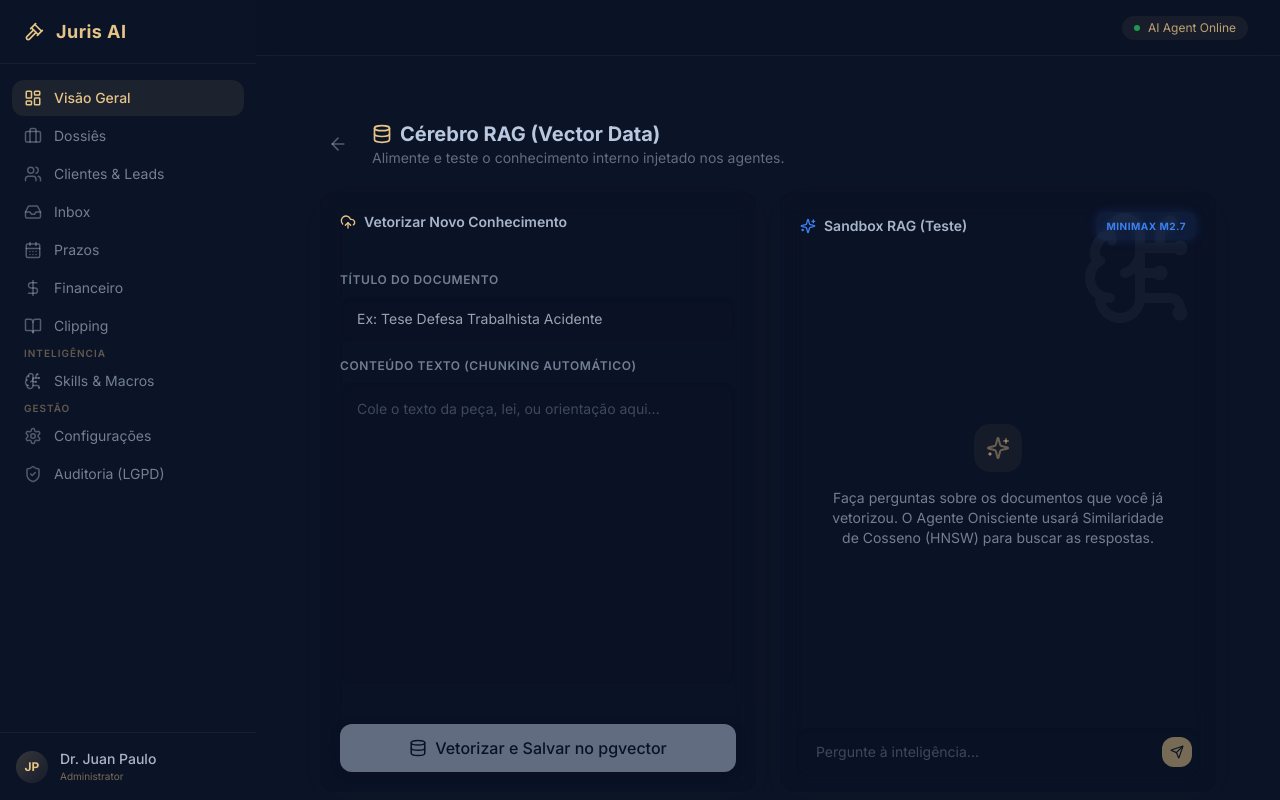
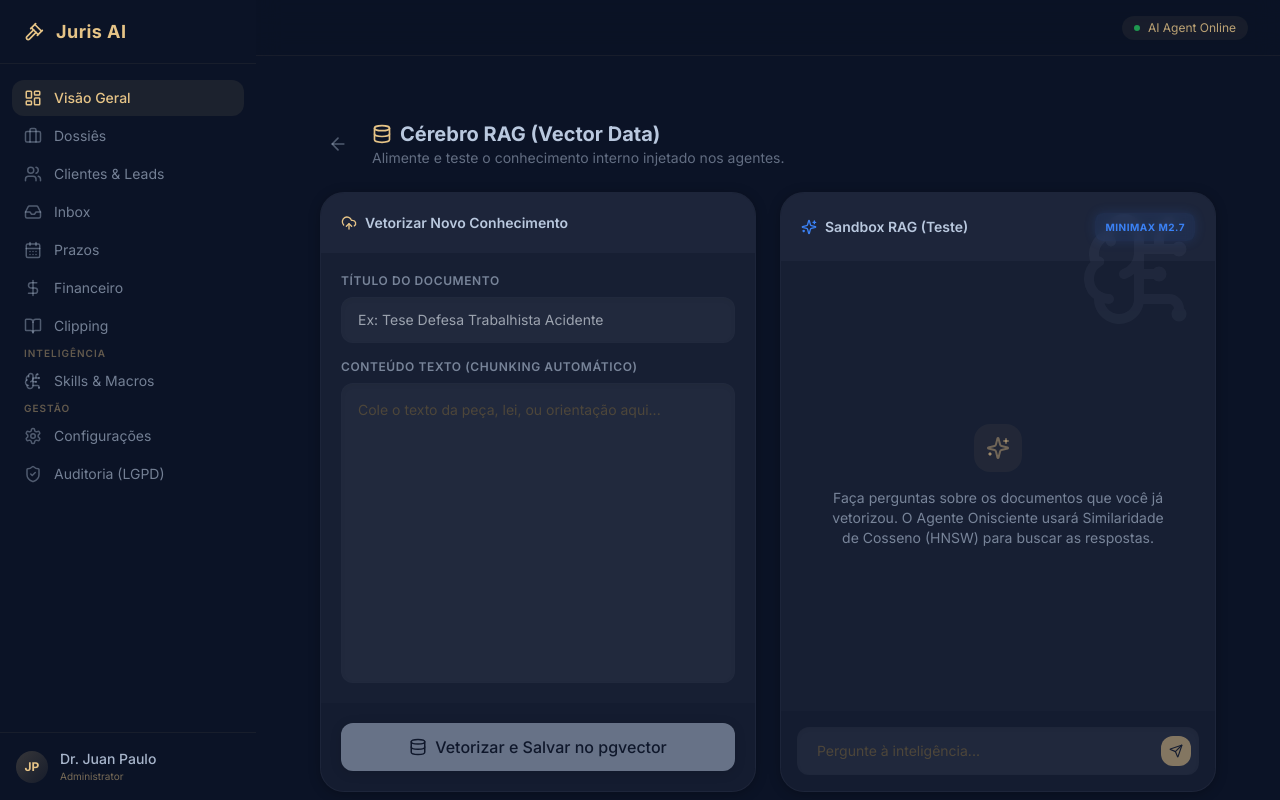
Before and after one commit to juan587842/adv, a Next.js app: page /dashboard/intelligence/knowledge in a window 1280 px wide. Built offline with nearby package versions, Linux system fonts and the light colour scheme.

Commit message:
feat/ui: refactor Intelligence screens (knowledge, memory, watcher) to Stitch design

```diff
--- a/src/app/dashboard/intelligence/knowledge/page.tsx
+++ b/src/app/dashboard/intelligence/knowledge/page.tsx
@@ -63,8 +63,8 @@ export default function KnowledgeBasePage() {
       <div className="grid grid-cols-1 lg:grid-cols-2 gap-6 flex-1 min-h-0">
 
         {/* Ingestion Panel */}
-        <div className="flex flex-col bg-surface/40 backdrop-blur-md rounded-2xl shadow-[0_8px_32px_rgba(230,196,135,0.02)] overflow-hidden">
-          <div className="p-5 bg-background/30 font-semibold text-sm text-secondary/90 flex items-center gap-2">
+        <div className="flex flex-col bg-surface-container rounded-3xl shadow-card overflow-hidden border border-surface-container-highest/30">
+          <div className="p-5 bg-surface-container-highest/30 font-semibold text-sm text-secondary flex items-center gap-2">
             <UploadCloud size={16} className="text-primary" />
             Vetorizar Novo Conhecimento
           </div>
@@ -76,7 +76,7 @@ export default function KnowledgeBasePage() {
                 value={ingestTitle}
                 onChange={(e) => setIngestTitle(e.target.value)}
                 placeholder="Ex: Tese Defesa Trabalhista Acidente"
-                className="w-full px-4 py-3 bg-surface/50 rounded-xl text-sm text-secondary focus:outline-none focus:ring-1 focus:ring-primary/40 border border-transparent shadow-inner transition-all"
+                className="w-full px-4 py-3 bg-surface-container-highest/50 rounded-xl text-sm text-secondary focus:outline-none focus:ring-1 focus:ring-primary/40 border border-transparent shadow-inner transition-all"
               />
             </div>
             <div className="flex-1 flex flex-col">
@@ -85,7 +85,7 @@ export default function KnowledgeBasePage() {
                 value={ingestText}
                 onChange={(e) => setIngestText(e.target.value)}
                 placeholder="Cole o texto da peça, lei, ou orientação aqui..."
-                className="w-full flex-1 p-4 bg-surface/50 rounded-xl text-sm text-secondary/90 placeholder:text-secondary/30 resize-none focus:outline-none focus:ring-1 focus:ring-primary/40 border border-transparent shadow-inner transition-all min-h-[200px]"
+                className="w-full flex-1 p-4 bg-surface-container-highest/50 rounded-xl text-sm text-secondary placeholder:text-outline-variant resize-none focus:outline-none focus:ring-1 focus:ring-primary/40 border border-transparent shadow-inner transition-all min-h-[200px]"
               />
             </div>
           </div>
@@ -102,13 +102,13 @@ export default function KnowledgeBasePage() {
         </div>
 
         {/* RAG Sandbox Chat */}
-        <div className="flex flex-col bg-surface/40 backdrop-blur-md rounded-2xl shadow-[0_8px_32px_rgba(230,196,135,0.02)] overflow-hidden relative">
+        <div className="flex flex-col bg-surface-container rounded-3xl shadow-card overflow-hidden relative border border-surface-container-highest/30">
 
           <div className="absolute top-0 right-0 p-4 opacity-5 pointer-events-none">
             <BrainCircuit size={120} />
           </div>
 
-          <div className="p-5 bg-background/30 font-semibold text-sm text-secondary/90 flex items-center justify-between">
+          <div className="p-5 bg-surface-container-highest/30 font-semibold text-sm text-secondary flex items-center justify-between">
             <span className="flex items-center gap-2">
               <Sparkles size={16} className="text-blue-500" />
               Sandbox RAG (Teste)
@@ -129,8 +129,8 @@ export default function KnowledgeBasePage() {
                   <div key={i} className={`flex ${msg.role === 'user' ? 'justify-end' : 'justify-start'}`}>
                     <div className={`max-w-[85%] rounded-2xl p-5 text-sm shadow-sm transition-all duration-300 ${
                       msg.role === 'user'
-                        ? 'bg-gradient-to-br from-primary to-primary-container text-background rounded-tr-sm shadow-[0_4px_12px_rgba(230,196,135,0.2)]'
-                        : 'bg-surface/80 text-secondary/90 rounded-tl-sm backdrop-blur-md'
+                        ? 'bg-primary text-on-primary rounded-tr-sm shadow-md'
+                        : 'bg-surface-container-highest text-secondary rounded-tl-sm shadow-sm'
                     }`}>
                       <p className="leading-relaxed">{msg.content}</p>
 
@@ -167,7 +167,7 @@ export default function KnowledgeBasePage() {
                 onChange={e => setChatInput(e.target.value)}
                 onKeyDown={e => e.key === 'Enter' && handleChat()}
                 placeholder="Pergunte à inteligência..."
-                className="w-full bg-surface/50 py-3.5 pl-5 pr-12 rounded-xl text-sm text-secondary focus:outline-none focus:ring-1 focus:ring-primary/40 text-secondary placeholder:text-secondary/30 transition-all shadow-inner"
+                className="w-full bg-surface-container-highest/50 py-3.5 pl-5 pr-12 rounded-xl text-sm text-secondary focus:outline-none focus:ring-1 focus:ring-primary/40 placeholder:text-outline-variant transition-all shadow-inner"
               />
               <button
                 onClick={handleChat}
--- a/src/app/dashboard/intelligence/watcher/page.tsx
+++ b/src/app/dashboard/intelligence/watcher/page.tsx
@@ -127,34 +127,34 @@ export default function WatcherDashboard() {
 
       {/* Stats Strip */}
       <div className="grid grid-cols-4 gap-4">
-        <div className="p-4 bg-surface/40 backdrop-blur-md rounded-2xl shadow-[0_4px_16px_rgba(230,196,135,0.02)] border border-primary/[0.02]">
+        <div className="p-5 glass-panel rounded-3xl shadow-card border border-surface-container-highest/30">
           <p className="text-[10px] text-secondary/40 font-bold uppercase tracking-wider mb-2 flex items-center gap-1.5"><Shield size={12} className="text-secondary/60" /> Status</p>
           <p className="text-xl font-bold text-green-500 flex items-center gap-2">
             <span className="w-2 h-2 rounded-full bg-green-500 animate-pulse shadow-[0_0_8px_rgba(34,197,94,0.5)]"></span> Ativo
           </p>
         </div>
-        <div className="p-4 bg-surface/40 backdrop-blur-md rounded-2xl shadow-[0_4px_16px_rgba(230,196,135,0.02)] border border-primary/[0.02]">
+        <div className="p-5 glass-panel rounded-3xl shadow-card border border-surface-container-highest/30">
           <p className="text-[10px] text-secondary/40 font-bold uppercase tracking-wider mb-2 flex items-center gap-1.5"><Zap size={12} className="text-blue-400" /> Pendentes</p>
           <p className="text-2xl font-bold text-secondary/90">{pendingCount}</p>
         </div>
-        <div className="p-4 bg-surface/40 backdrop-blur-md rounded-2xl shadow-[0_4px_16px_rgba(230,196,135,0.02)] border border-primary/[0.02]">
+        <div className="p-5 glass-panel rounded-3xl shadow-card border border-surface-container-highest/30">
           <p className="text-[10px] text-secondary/40 font-bold uppercase tracking-wider mb-2 flex items-center gap-1.5"><AlertTriangle size={12} className="text-red-400" /> Críticos</p>
           <p className={`text-2xl font-bold ${criticalCount > 0 ? 'text-red-500' : 'text-secondary/30'}`}>{criticalCount}</p>
         </div>
-        <div className="p-4 bg-surface/40 backdrop-blur-md rounded-2xl shadow-[0_4px_16px_rgba(230,196,135,0.02)] border border-primary/[0.02]">
+        <div className="p-5 glass-panel rounded-3xl shadow-card border border-surface-container-highest/30">
           <p className="text-[10px] text-secondary/40 font-bold uppercase tracking-wider mb-2 flex items-center gap-1.5"><Clock size={12} className="text-secondary/60" /> Último Scan</p>
           <p className="text-lg font-bold text-secondary/50">Há 3 min</p>
         </div>
       </div>
 
       {/* Priority Filters */}
-      <div className="inline-flex gap-2 p-1.5 bg-surface/40 backdrop-blur-md rounded-xl shadow-inner border border-primary/[0.01]">
+      <div className="inline-flex gap-2 p-1.5 bg-surface-container-highest/50 rounded-xl shadow-inner border border-transparent">
         {[ { key: 'all', label: 'Todas' }, { key: 'critical', label: '🔴 Críticas' }, { key: 'high', label: '🟡 Altas' }, { key: 'medium', label: '🔵 Médias' }, { key: 'low', label: '⚪ Baixas' } ].map(f => (
           <button
             key={f.key}
             onClick={() => setFilterPriority(f.key)}
             className={`px-4 py-2 text-xs font-semibold rounded-lg transition-all duration-300 ${
-              filterPriority === f.key ? 'bg-background/80 text-primary shadow-sm' : 'text-secondary/50 hover:text-secondary/80 hover:bg-surface/50'
+              filterPriority === f.key ? 'bg-surface-container text-primary shadow-sm' : 'text-secondary/50 hover:text-secondary/80 hover:bg-surface-container/50'
             }`}
           >
             {f.label}
@@ -171,11 +171,11 @@ export default function WatcherDashboard() {
           return (
             <div
               key={task.id}
-              className={`p-5 rounded-2xl backdrop-blur-md transition-all duration-500 border border-transparent shadow-[0_8px_32px_rgba(230,196,135,0.01)] hover:shadow-[0_8px_32px_rgba(230,196,135,0.03)] ${isDone ? 'opacity-50 grayscale-[50%]' : ''} ${pc.bg} hover:border-primary/10 ${!isDone ? pc.glow : ''}`}
+              className={`p-5 glass-panel rounded-2xl transition-all duration-500 shadow-sm hover:shadow-card hover:border-outline-variant/30 ${isDone ? 'opacity-50 grayscale-[50%]' : ''} ${pc.bg} ${!isDone ? pc.glow : ''}`}
             >
               <div className="flex items-start gap-4">
                 {/* Type Icon */}
-                <div className="p-3 bg-background/40 rounded-xl flex-shrink-0 mt-1 shadow-inner border border-primary/[0.05]">
+                <div className="p-3 bg-surface-container-highest/50 rounded-xl flex-shrink-0 mt-1 shadow-inner border border-transparent">
                   {typeIcons[task.type]}
                 </div>
 
```
Also changed, not shown: src/app/dashboard/intelligence/memory/page.tsx (+8 -8 lines).
